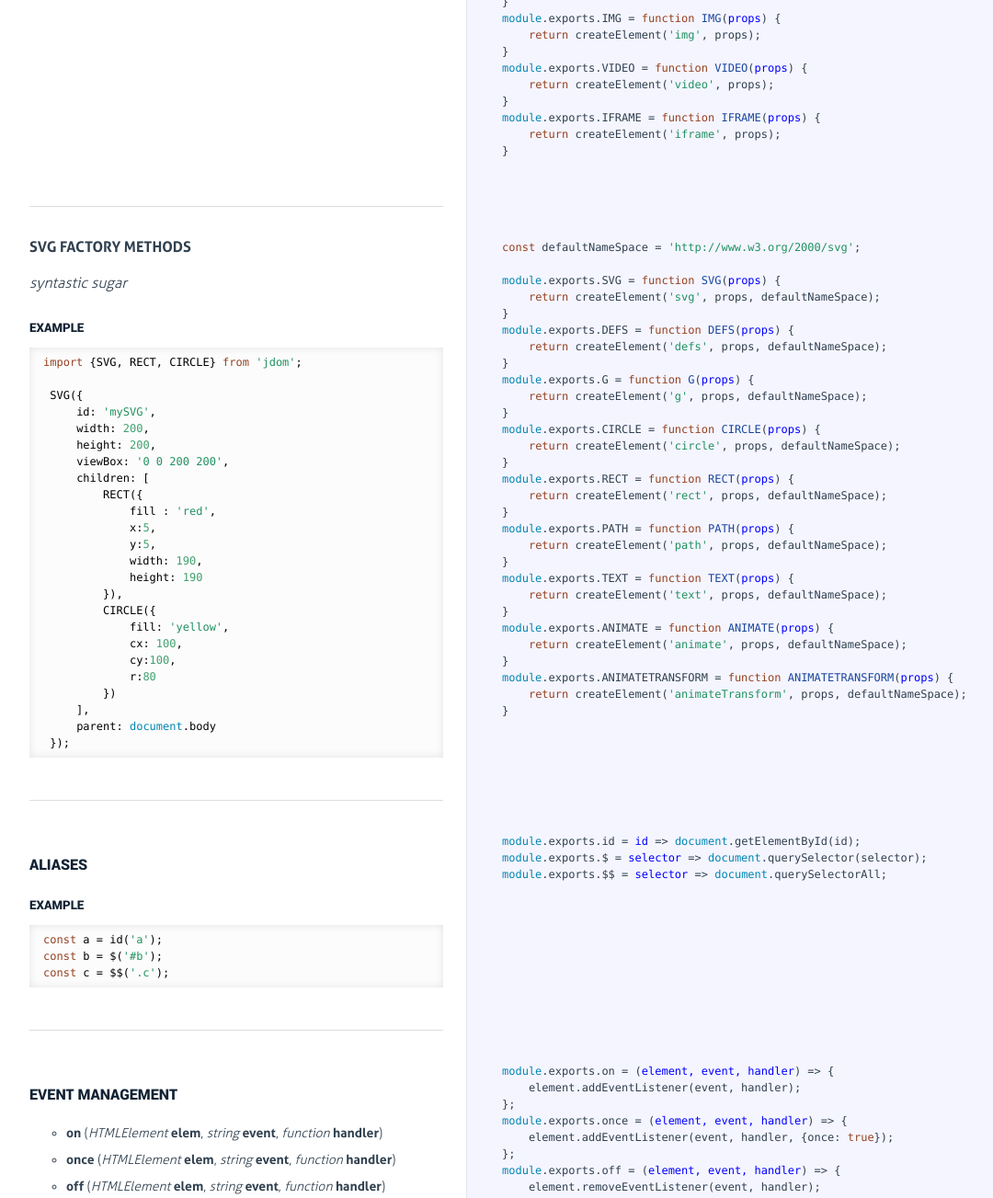
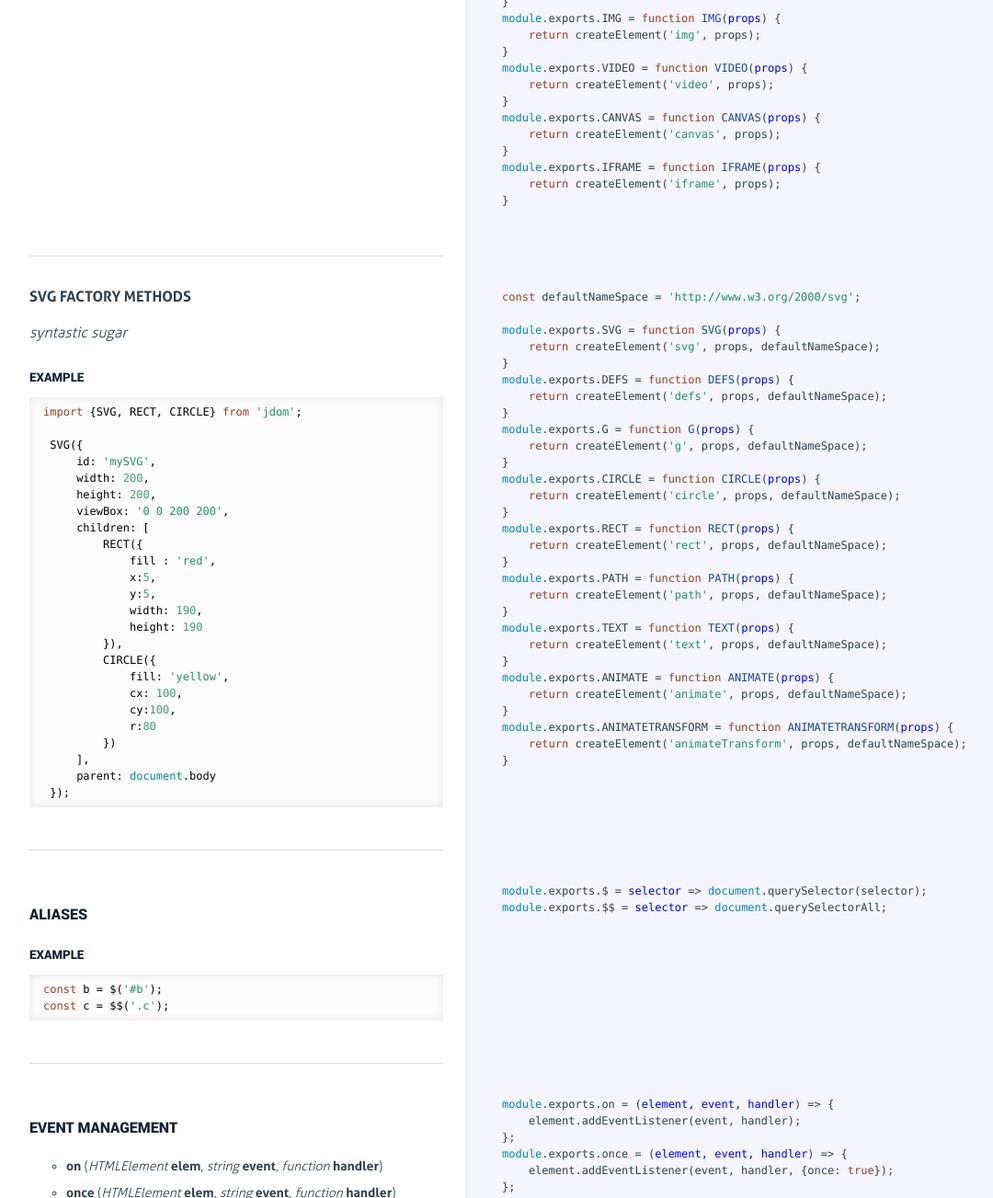
Before and after one commit to higginsrob/jdom, a website: page docs/index.html in a window 1280 px wide. Shown: the part 2200-3503 px from the top of the page at 92% size, without its empty margins (18-1098 px from the left). Drawn offline with Linux system fonts and the light colour scheme.

Commit message:
2.0.0-rc

```diff
--- a/docs/index.html
+++ b/docs/index.html
@@ -228,6 +228,9 @@
 <span class="hljs-built_in">module</span>.exports.VIDEO = <span class="hljs-function"><span class="hljs-keyword">function</span> <span class="hljs-title">VIDEO</span>(<span class="hljs-params">props</span>) </span>{
     <span class="hljs-keyword">return</span> createElement(<span class="hljs-string">'video'</span>, props);
 }
+<span class="hljs-built_in">module</span>.exports.CANVAS = <span class="hljs-function"><span class="hljs-keyword">function</span> <span class="hljs-title">CANVAS</span>(<span class="hljs-params">props</span>) </span>{
+    <span class="hljs-keyword">return</span> createElement(<span class="hljs-string">'canvas'</span>, props);
+}
 <span class="hljs-built_in">module</span>.exports.IFRAME = <span class="hljs-function"><span class="hljs-keyword">function</span> <span class="hljs-title">IFRAME</span>(<span class="hljs-params">props</span>) </span>{
     <span class="hljs-keyword">return</span> createElement(<span class="hljs-string">'iframe'</span>, props);
 }</pre></div></div>
@@ -338,14 +341,12 @@
               </div>
               <h4 id="aliases">aliases</h4>
 <h5 id="example">example</h5>
-<pre><code><span class="hljs-keyword">const</span> a = id(<span class="hljs-string">'a'</span>);
-<span class="hljs-keyword">const</span> b = $(<span class="hljs-string">'#b'</span>);
+<pre><code><span class="hljs-keyword">const</span> b = $(<span class="hljs-string">'#b'</span>);
 <span class="hljs-keyword">const</span> c = $$(<span class="hljs-string">'.c'</span>);
 </code></pre>
             </div>
 
-            <div class="content"><div class='highlight'><pre><span class="hljs-built_in">module</span>.exports.id = <span class="hljs-function"><span class="hljs-params">id</span> =&gt;</span> <span class="hljs-built_in">document</span>.getElementById(id);
-<span class="hljs-built_in">module</span>.exports.$ = <span class="hljs-function"><span class="hljs-params">selector</span> =&gt;</span> <span class="hljs-built_in">document</span>.querySelector(selector);
+            <div class="content"><div class='highlight'><pre><span class="hljs-built_in">module</span>.exports.$ = <span class="hljs-function"><span class="hljs-params">selector</span> =&gt;</span> <span class="hljs-built_in">document</span>.querySelector(selector);
 <span class="hljs-built_in">module</span>.exports.$$ = <span class="hljs-function"><span class="hljs-params">selector</span> =&gt;</span> <span class="hljs-built_in">document</span>.querySelectorAll;</pre></div></div>
 
         </li>
```
Also changed, not shown: index.js (+0 -2 lines), README.md.
